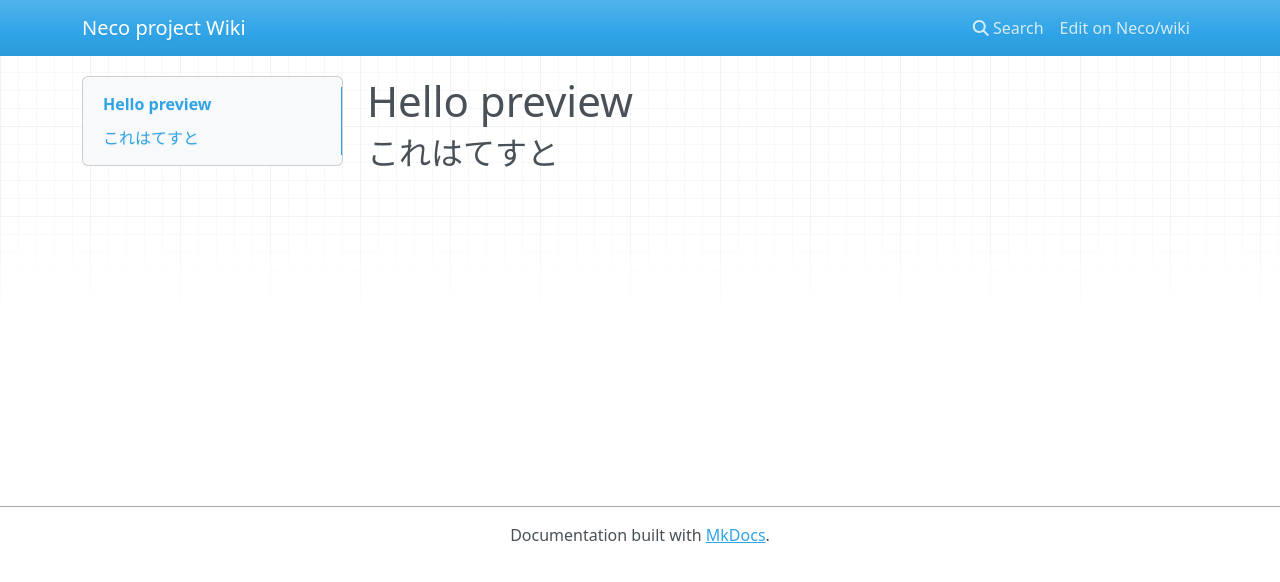
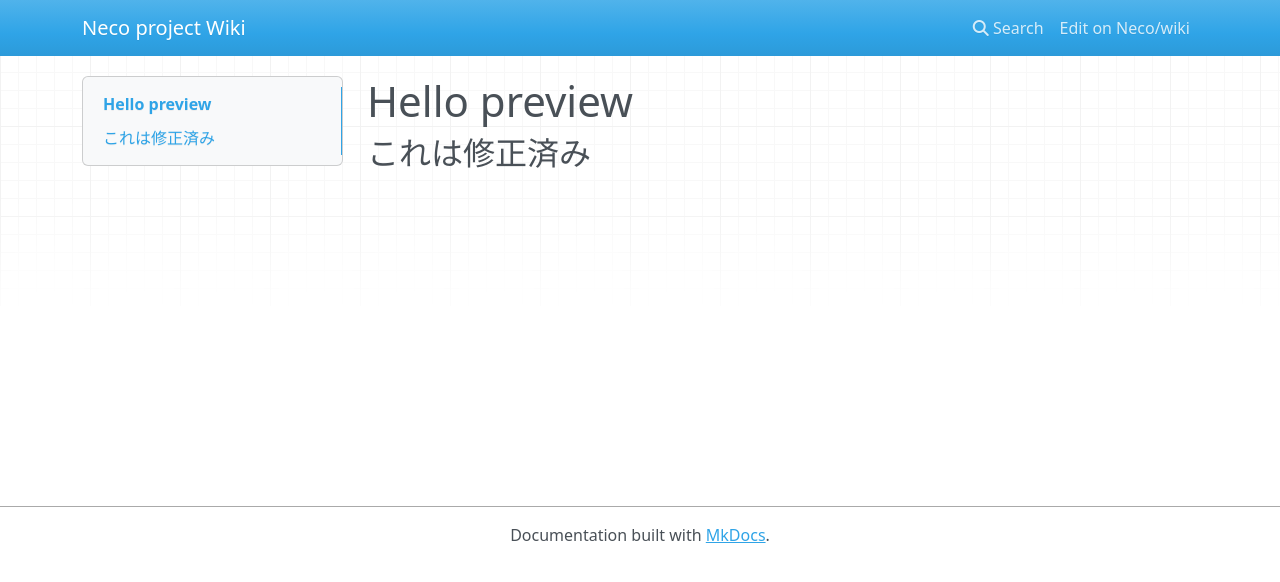
Before and after one commit to ueokande/mkdoc-preview, an MkDocs documentation site: the page built from docs/index.md, in a window 1280 px wide. Shown: the top 582 px of the page. Built offline with MkDocs 1.6.1, drawn with Linux system fonts in a browser that asks for light colours; nearby versions of some CDN libraries; old or Windows-style settings are respelled for this version of MkDocs.

Commit message:
fix document

```diff
--- a/docs/index.md
+++ b/docs/index.md
@@ -1,3 +1,3 @@
 # Hello preview
 
-## これはてすと
+## これは修正済み
```
